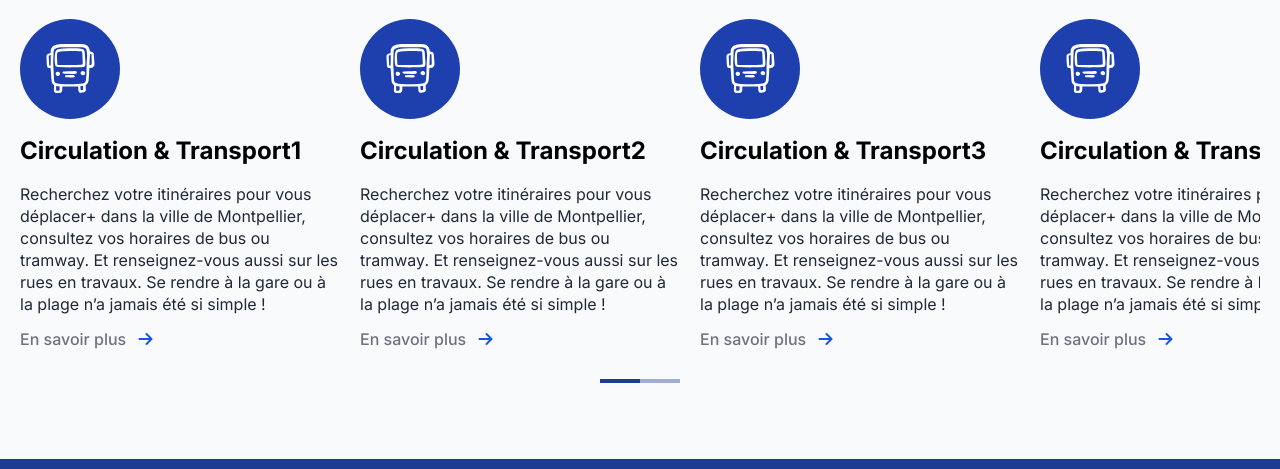
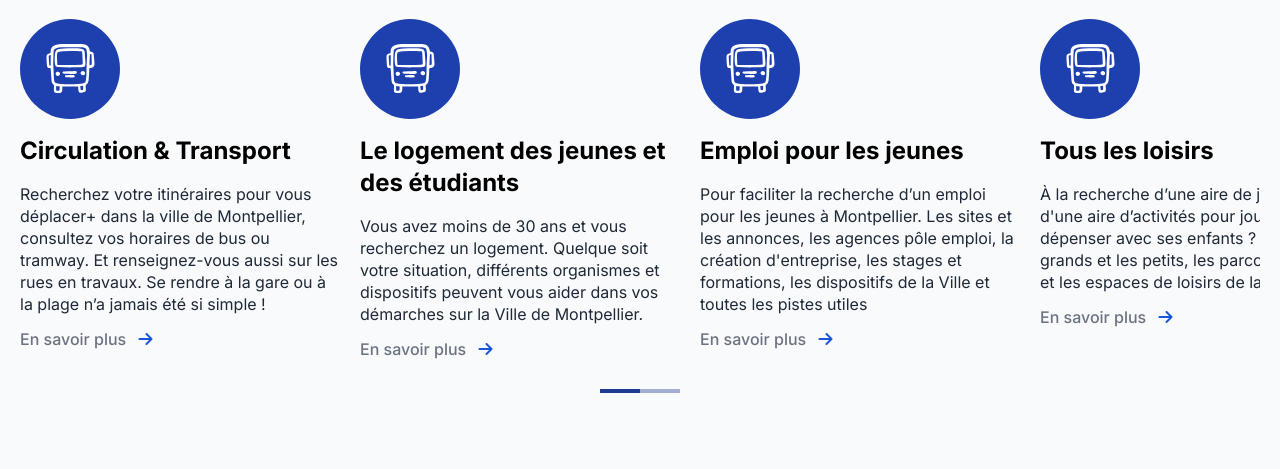
Before and after one commit to JuniorTachomTMCJ/redesign-montpellier-website, a website: page docs/index.html in a window 1280 px wide. Shown: the part 3000-3469 px from the top of the page. Drawn offline with Linux system fonts and the light colour scheme.

Commit message:
update informations info section

```diff
--- a/docs/index.html
+++ b/docs/index.html
@@ -1088,7 +1088,7 @@
                         <img src="./assets/icons/bus.svg" alt="">
                     </div>
                     <div>
-                        <h4 class="font-bold text-2xl group-hover:text-primary mb-4">Circulation & Transport1</h4>
+                        <h4 class="font-bold text-2xl group-hover:text-primary mb-4">Circulation & Transport</h4>
                         <p class="text-gray-800 leading-[1.375rem] mb-3">Recherchez votre itinéraires pour vous
                             déplacer+
                             dans
@@ -1109,14 +1109,11 @@
                         <img src="./assets/icons/bus.svg" alt="">
                     </div>
                     <div>
-                        <h4 class="font-bold text-2xl group-hover:text-primary mb-4">Circulation & Transport2</h4>
-                        <p class="text-gray-800 leading-[1.375rem] mb-3">Recherchez votre itinéraires pour vous
-                            déplacer+
-                            dans
-                            la ville de
-                            Montpellier, consultez vos
-                            horaires de bus ou tramway. Et renseignez-vous aussi sur les rues en travaux. Se rendre à la
-                            gare ou à la plage n’a jamais été si simple !</p>
+                        <h4 class="font-bold text-2xl group-hover:text-primary mb-4">Le logement des jeunes et des
+                            étudiants</h4>
+                        <p class="text-gray-800 leading-[1.375rem] mb-3">Vous avez moins de 30 ans et vous recherchez un
+                            logement. Quelque soit votre situation, différents organismes et dispositifs peuvent vous
+                            aider dans vos démarches sur la Ville de Montpellier.</p>
 
                         <a href="#" class="text-[#6B7280] font-medium ">En savoir plus <i
                                 class="fa-solid fa-arrow-right ml-2 text-[#1A56DB] "></i></a>
@@ -1130,14 +1127,11 @@
                         <img src="./assets/icons/bus.svg" alt="">
                     </div>
                     <div>
-                        <h4 class="font-bold text-2xl group-hover:text-primary mb-4">Circulation & Transport3</h4>
-                        <p class="text-gray-800 leading-[1.375rem] mb-3">Recherchez votre itinéraires pour vous
-                            déplacer+
-                            dans
-                            la ville de
-                            Montpellier, consultez vos
-                            horaires de bus ou tramway. Et renseignez-vous aussi sur les rues en travaux. Se rendre à la
-                            gare ou à la plage n’a jamais été si simple !</p>
+                        <h4 class="font-bold text-2xl group-hover:text-primary mb-4">Emploi pour les jeunes</h4>
+                        <p class="text-gray-800 leading-[1.375rem] mb-3">Pour faciliter la recherche d’un emploi pour
+                            les jeunes à Montpellier. Les sites et les annonces, les agences pôle emploi, la création
+                            d'entreprise, les stages et formations, les dispositifs de la Ville et toutes les pistes
+                            utiles</p>
 
                         <a href="#" class="text-[#6B7280] font-medium ">En savoir plus <i
                                 class="fa-solid fa-arrow-right ml-2 text-[#1A56DB] "></i></a>
@@ -1151,14 +1145,10 @@
                         <img src="./assets/icons/bus.svg" alt="">
                     </div>
                     <div>
-                        <h4 class="font-bold text-2xl group-hover:text-primary mb-4">Circulation & Transport4</h4>
-                        <p class="text-gray-800 leading-[1.375rem] mb-3">Recherchez votre itinéraires pour vous
-                            déplacer+
-                            dans
-                            la ville de
-                            Montpellier, consultez vos
-                            horaires de bus ou tramway. Et renseignez-vous aussi sur les rues en travaux. Se rendre à la
-                            gare ou à la plage n’a jamais été si simple !</p>
+                        <h4 class="font-bold text-2xl group-hover:text-primary mb-4">Tous les loisirs</h4>
+                        <p class="text-gray-800 leading-[1.375rem] mb-3">À la recherche d’une aire de jogging ou d'une
+                            aire d’activités pour jouer et se dépenser avec ses enfants ? Pour les grands et les petits,
+                            les parcours sportifs et les espaces de loisirs de la ville.</p>
 
                         <a href="#" class="text-[#6B7280] font-medium ">En savoir plus <i
                                 class="fa-solid fa-arrow-right ml-2 text-[#1A56DB] "></i></a>
```
